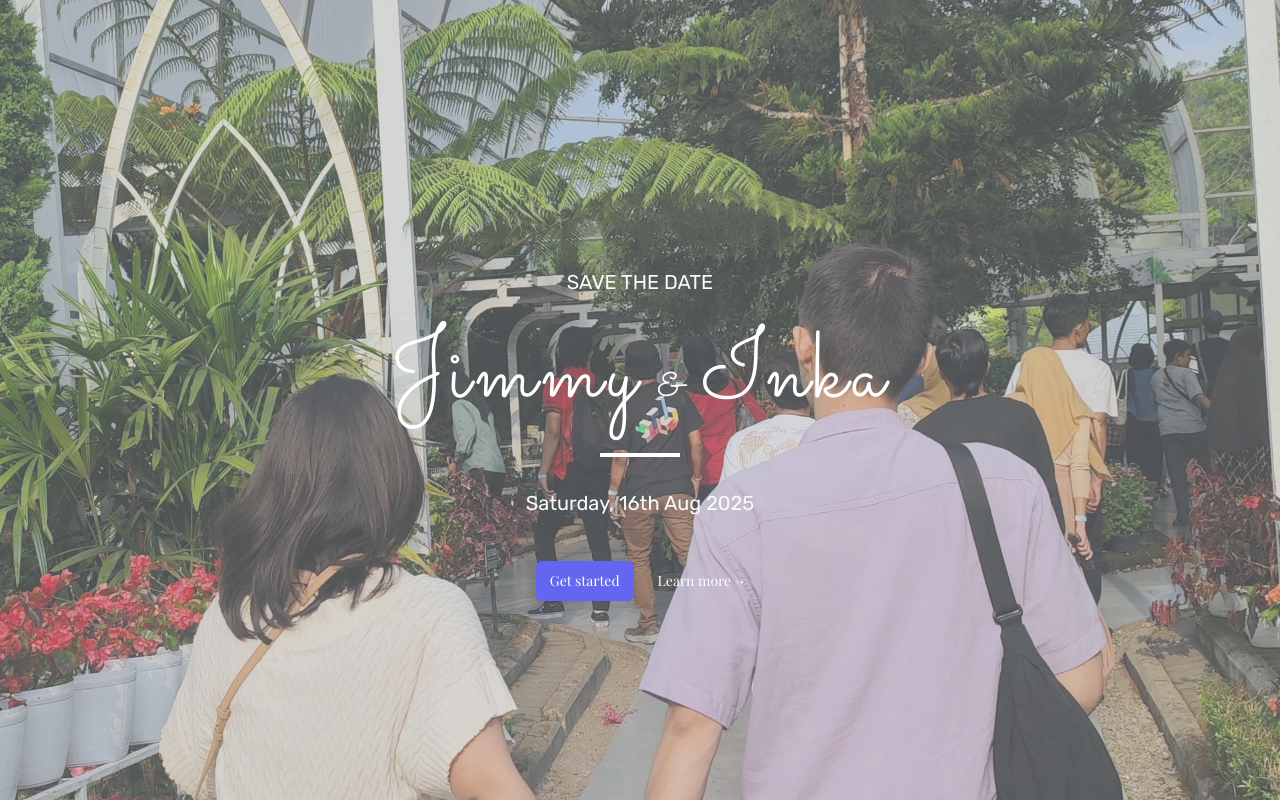
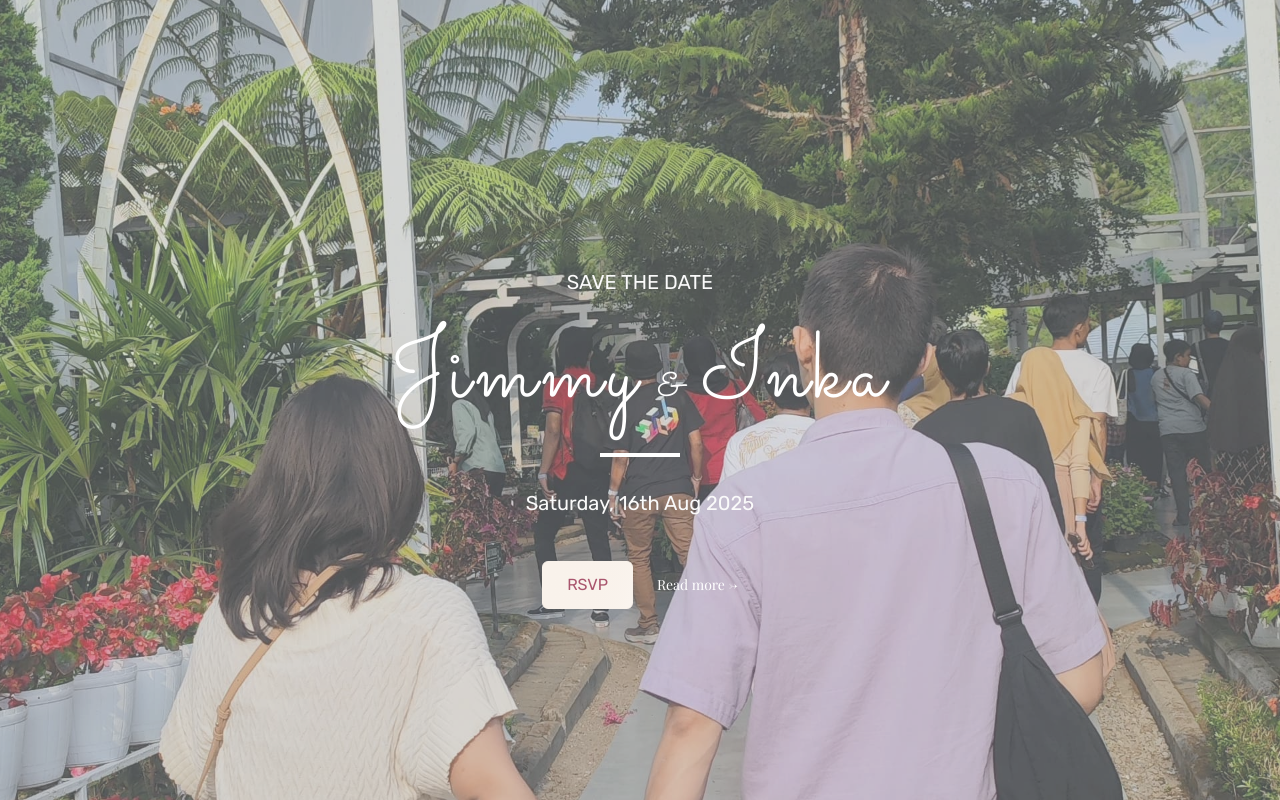
Before and after one commit to sukrokucing/banana-hunter-fe, a React (Vite) app: page /wedding-invitation in a window 1280 px wide. Built offline with nearby package versions, Linux system fonts and the light colour scheme; no server answers.

Commit message:
feat(wedding-invitation): update RSVP button and enhance styles with shimmer animation

```diff
--- a/package.json
+++ b/package.json
@@ -7,7 +7,7 @@
     "dev": "vite --port 3001 --host",
     "build": "vite build",
     "lint": "eslint .",
-    "preview": "vite preview"
+    "preview": "vite preview --port 3001 --host"
   },
   "dependencies": {
     "@radix-ui/react-label": "^2.1.1",
@@ -23,6 +23,7 @@
     "lucide-react": "^0.469.0",
     "react": "^18.3.1",
     "react-dom": "^18.3.1",
+    "react-element-to-jsx-string": "^15.0.0",
     "react-router-dom": "^7.1.1",
     "react-use": "^17.6.0",
     "tailwind-merge": "^2.6.0",
--- a/src/pages/WeddingInvitationPage.jsx
+++ b/src/pages/WeddingInvitationPage.jsx
@@ -54,14 +54,11 @@ export default function WeddingInvitationPage() {
                   Saturday, 16th Aug 2025
                 </h3>
                 <div className="mt-10 flex items-center justify-center gap-x-6">
-                  <a
-                    href="#"
-                    className="rounded-md bg-indigo-500 px-3.5 py-2.5 text-sm text-white shadow-sm hover:bg-indigo-400 focus-visible:outline focus-visible:outline-2 focus-visible:outline-offset-2 focus-visible:outline-indigo-400"
-                  >
-                    Get started
-                  </a>
+                  <button className="inline-flex h-12 animate-shimmer items-center justify-center rounded-md border border-[#F9F2EB] bg-[linear-gradient(110deg,#F9F2EB,45%,white,55%,#F9F2EB)] bg-[length:300%_100%] px-6 font-rubik text-rose-900/70 transition-colors focus:outline-none focus:ring-2 focus:ring-slate-400 focus:ring-offset-2 focus:ring-offset-slate-50">
+                    RSVP
+                  </button>
                   <a href="#" className="text-sm/6 text-white">
-                    Learn more <span aria-hidden="true">→</span>
+                    Read more <span aria-hidden="true">→</span>
                   </a>
                 </div>
               </div>
--- a/tailwind.config.js
+++ b/tailwind.config.js
@@ -4,6 +4,19 @@ module.exports = {
   content: ['./index.html', './src/**/*.{js,jsx}'],
   theme: {
     extend: {
+      animation: {
+        shimmer: 'shimmer 2s linear infinite',
+      },
+      keyframes: {
+        shimmer: {
+          from: {
+            backgroundPosition: '0 0',
+          },
+          to: {
+            backgroundPosition: '-200% 0',
+          },
+        },
+      },
       fontFamily: {
         playfair: ['Playfair Display', 'serif'],
         sacramento: ['Sacramento'],
```
Also changed, not shown: 1 other file (tests, documents, lock files or other folders).
